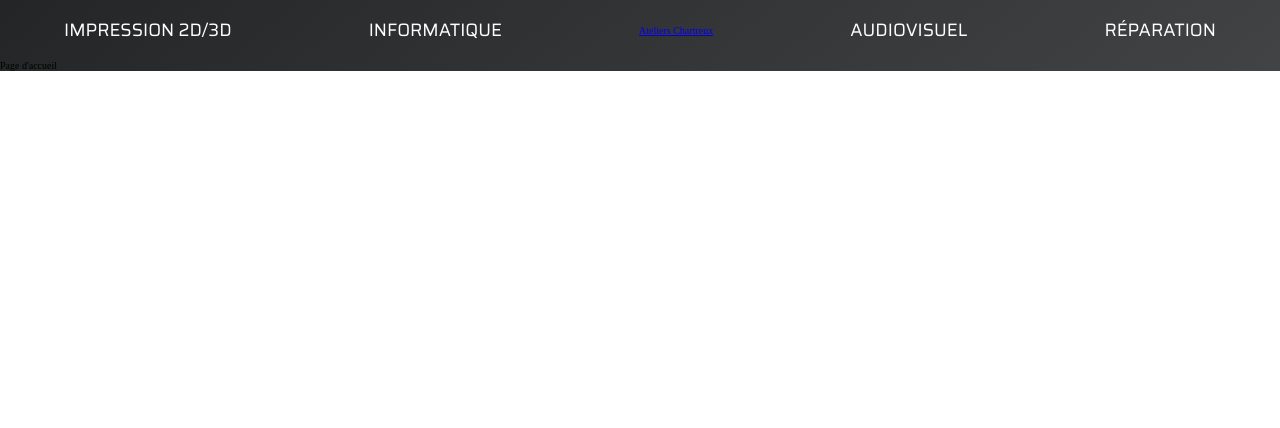
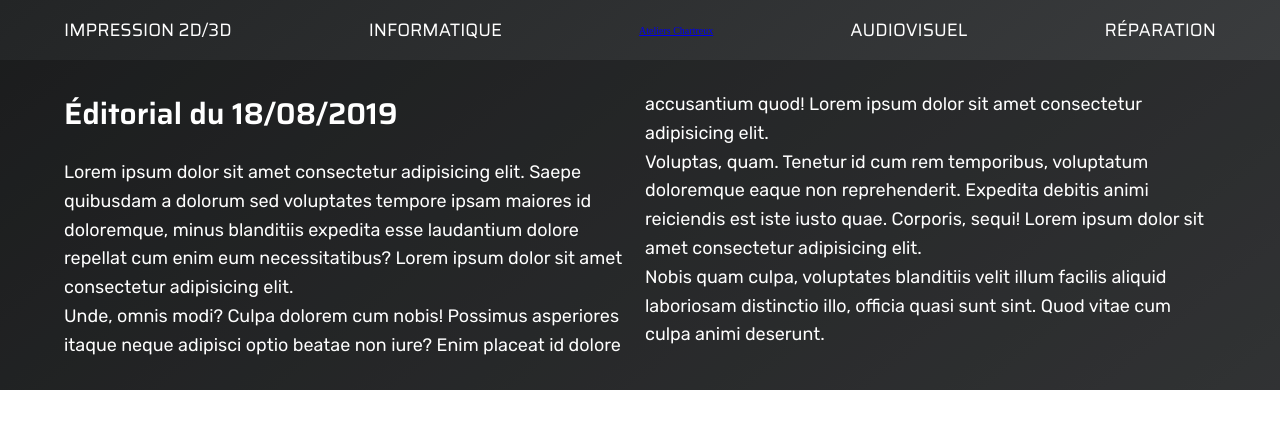
Before and after one commit to coldPen/ateliers-chartreux, a Gatsby site: page /Accueil/Accueil in a window 1280 px wide. Built offline with nearby package versions, Linux system fonts and the light colour scheme; Gatsby itself is replaced by a stand-in of ours.

Commit message:
conventions scss adoptées + intro

```diff
--- a/src/_common.scss
+++ b/src/_common.scss
@@ -20,38 +20,21 @@ $black-gradient-diagonal: linear-gradient(141deg, #232526, #414345);
     content: "";
 }
 
-// GLOBAL RESET
-* {
-    margin: 0;
-    padding: 0;
-
-    &,
-    &::before,
-    &::after {
-        box-sizing: inherit;
-    }
-}
-
-html {
-    box-sizing: border-box;
-    font-size: 62.5%; // 1rem = 62.5% * 16px = 10px
-}
-
 // LOAD LOCAL FONTS
 @font-face {
     font-family: "Rubik";
-    src: url("./fonts/Rubik/Rubik-Regular.ttf") format("truetype");
+    src: url("../../fonts/Rubik/Rubik-Regular.ttf") format("truetype");
     font-weight: 400;
 }
 
 @font-face {
     font-family: "Saira";
-    src: url("./fonts/Saira/Saira-Regular.ttf") format("truetype");
+    src: url("../../fonts/Saira/Saira-Regular.ttf") format("truetype");
     font-weight: 400;
 }
 
 @font-face {
     font-family: "Saira";
-    src: url("./fonts/Saira/Saira-SemiBold.ttf") format("truetype");
+    src: url("../../fonts/Saira/Saira-SemiBold.ttf") format("truetype");
     font-weight: 600;
 }
--- a/src/components/Header/Header.jsx
+++ b/src/components/Header/Header.jsx
@@ -1,23 +1,28 @@
 import React from "react"
 import { Link } from "gatsby"
-import HeaderStyles from "./Header.module.scss"
+import {
+  header,
+  header__menu,
+  header__link,
+  header__logo,
+} from "./Header.module.scss"
 
 const Header = () => (
-  <header className={HeaderStyles.header}>
-    <nav className={HeaderStyles.header__menu}>
-      <Link to="/impression/" className={HeaderStyles.header__link}>
+  <header className={header}>
+    <nav className={header__menu}>
+      <Link to="/impression/" className={header__link}>
         Impression 2D/3D
       </Link>
-      <Link to="/informatique/" className={HeaderStyles.header__link}>
+      <Link to="/informatique/" className={header__link}>
         Informatique
       </Link>
-      <Link to="/" className={HeaderStyles.header__logo}>
+      <Link to="/" className={header__logo}>
         Ateliers Chartreux
       </Link>
-      <Link to="/audiovisuel/" className={HeaderStyles.header__link}>
+      <Link to="/audiovisuel/" className={header__link}>
         Audiovisuel
       </Link>
-      <Link to="/reparation/" className={HeaderStyles.header__link}>
+      <Link to="/reparation/" className={header__link}>
         Réparation
       </Link>
     </nav>
--- a/src/components/Layout/Layout.jsx
+++ b/src/components/Layout/Layout.jsx
@@ -1,9 +1,9 @@
 import React from "react"
 import Header from "../Header"
-import LayoutStyles from "./Layout.module.scss"
+import { container } from "./Layout.module.scss"
 
 const Layout = ({ children }) => (
-  <div className={LayoutStyles.container}>
+  <div className={container}>
     <Header />
     <main>{children}</main>
   </div>
--- a/src/pages/Accueil/Accueil.jsx
+++ b/src/pages/Accueil/Accueil.jsx
@@ -1,6 +1,39 @@
 import React from "react"
 import Layout from "../../components/Layout"
+import "../../reset.scss"
+import {
+  intro,
+  intro__content,
+  intro__title,
+  intro__text,
+} from "./Accueil.module.scss"
 
-const Accueil = () => <Layout>Page d'accueil</Layout>
+const Accueil = () => (
+  <Layout>
+    <section className={intro}>
+      <div className={intro__content}>
+        <h2 className={intro__title}>Éditorial du 18/08/2019</h2>
+        <p className={intro__text}>
+          Lorem ipsum dolor sit amet consectetur adipisicing elit. Saepe
+          quibusdam a dolorum sed voluptates tempore ipsam maiores id
+          doloremque, minus blanditiis expedita esse laudantium dolore repellat
+          cum enim eum necessitatibus? Lorem ipsum dolor sit amet consectetur
+          adipisicing elit. <br />
+          Unde, omnis modi? Culpa dolorem cum nobis! Possimus asperiores itaque
+          neque adipisci optio beatae non iure? Enim placeat id dolore
+          accusantium quod! Lorem ipsum dolor sit amet consectetur adipisicing
+          elit. <br />
+          Voluptas, quam. Tenetur id cum rem temporibus, voluptatum doloremque
+          eaque non reprehenderit. Expedita debitis animi reiciendis est iste
+          iusto quae. Corporis, sequi! Lorem ipsum dolor sit amet consectetur
+          adipisicing elit. <br />
+          Nobis quam culpa, voluptates blanditiis velit illum facilis aliquid
+          laboriosam distinctio illo, officia quasi sunt sint. Quod vitae cum
+          culpa animi deserunt.
+        </p>
+      </div>
+    </section>
+  </Layout>
+)
 
 export default Accueil
--- a/src/pages/Accueil/Accueil.module.scss
+++ b/src/pages/Accueil/Accueil.module.scss
@@ -1 +1,27 @@
 @import "../../common";
+
+.intro {
+    display: flex;
+    justify-content: center;
+
+    padding: 3rem 0;
+    background: rgba(#000, 0.25);
+    color: #fff;
+
+    &__content {
+        width: 115.2rem;
+        column-count: 2;
+        line-height: 1.6;
+    }
+
+    &__title {
+        font-size: 3rem;
+        font-family: $saira;
+        margin-bottom: 2rem;
+    }
+
+    &__text {
+        font-size: 1.8rem;
+        font-family: $rubik;
+    }
+}
--- /dev/null
+++ b/src/reset.scss
@@ -0,0 +1,16 @@
+// GLOBAL RESET
+* {
+    margin: 0;
+    padding: 0;
+
+    &,
+    &::before,
+    &::after {
+        box-sizing: inherit;
+    }
+}
+
+html {
+    box-sizing: border-box;
+    font-size: 62.5%; // 1rem = 62.5% * 16px = 10px
+}
```
